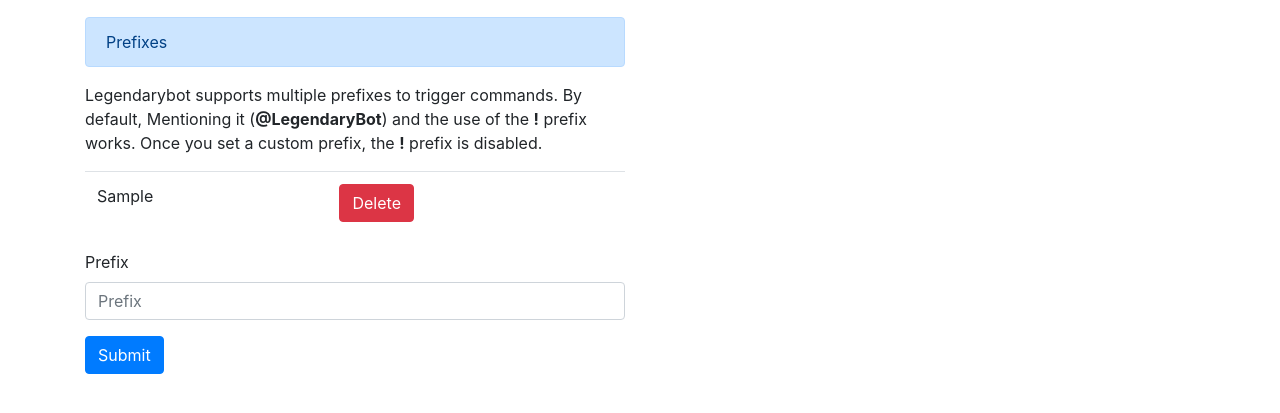
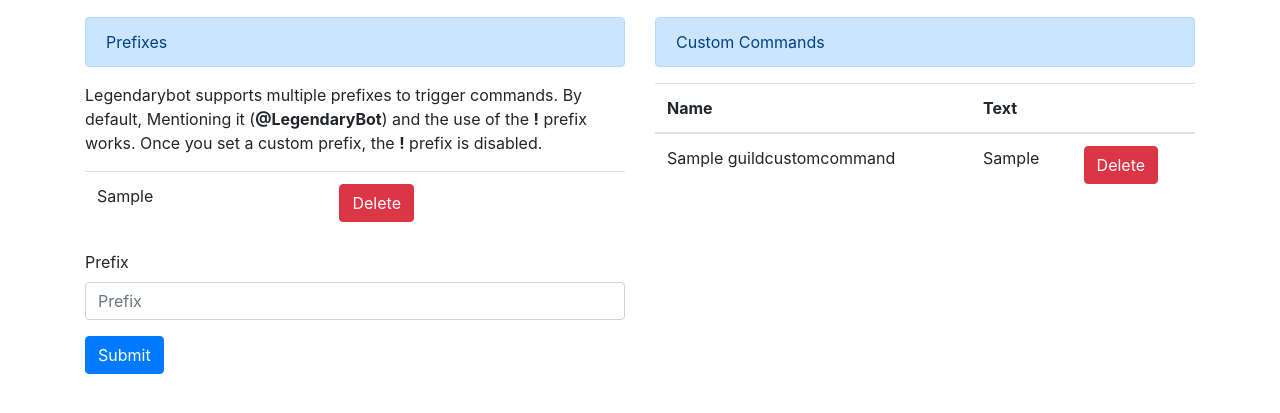
Before and after one commit to LegendaryBot/website, a Django app: template lbwebsite/templates/lbwebsite/server.html in a window 1280 px wide. Shown: the part 101-514 px from the top of the page. Run offline with Django 3.2, Linux system fonts and the light colour scheme; tables that the repository leaves empty hold one stand-in row (values such as "Sample post"); the template is opened without the code that fills it: values that come from a table or form of the project are taken from there, most other values are stand-ins (such as "Sample title", 1, 10 or a date in 2020); some libraries are stand-ins or nearby versions.

Commit message:
Added Custom Commands list to the website. Allows to remove them.

```diff
--- a/lbwebsite/templates/lbwebsite/server.html
+++ b/lbwebsite/templates/lbwebsite/server.html
@@ -40,7 +40,30 @@
         </form>
     </div>
     <div class="col">
+        <div class="alert alert-primary" role="alert">
+            Custom Commands
+        </div>
+        {% if guild.guildcustomcommand_set.count > 0 %}
+            <table class="table">
+                <thead>
+                    <tr>
+                        <th>Name</th>
+                        <th>Text</th>
+                        <th></th>
+                    </tr>
+                </thead>
+                <tbody>
+                    {% for custom_command in guild.guildcustomcommand_set.all %}
+                    <tr>
+                        <td>{{ custom_command.name }}</td>
+                        <td>{{ custom_command.value }}</td>
+                        <td><a href="{% url 'server_remove_custom_command' guild_id=guild.guild_id command_name=custom_command.name %}"><button type="button" class="btn btn-danger">Delete</button></a></td>
+                    </tr>
+                    {% endfor %}
+                </tbody>
+            </table>
 
+        {% endif %}
     </div>
 
 </div>
--- a/lbwebsite/urls.py
+++ b/lbwebsite/urls.py
@@ -7,7 +7,8 @@
     path('logout', views.logout_view, name='logout'),
     re_path(r'^server/(?P<guild_id>[0-9]+)$', views.server, name='server'),
     re_path(r'^server/(?P<guild_id>[0-9]+)/prefix$', views.server_prefix_post, name='server_prefix'),
-    re_path(r'^server/(?P<guild_id>[0-9]+)/(?P<prefix>.*)$', views.server_remove_prefix, name='server_remove_prefix'),
+    re_path(r'^server/(?P<guild_id>[0-9]+)/prefix/(?P<prefix>.*)$', views.server_remove_prefix, name='server_remove_prefix'),
+    re_path(r'^server/(?P<guild_id>[0-9]+)/command/(?P<command_name>.*)$', views.server_remove_custom_command, name='server_remove_custom_command'),
     path('myself', views.myself, name='myself'),
     path('myself/character/<int:character_id>', views.myself_update, name='update_character')
 ]
```
Also changed, not shown: lbwebsite/views.py (+18 -1 lines).
